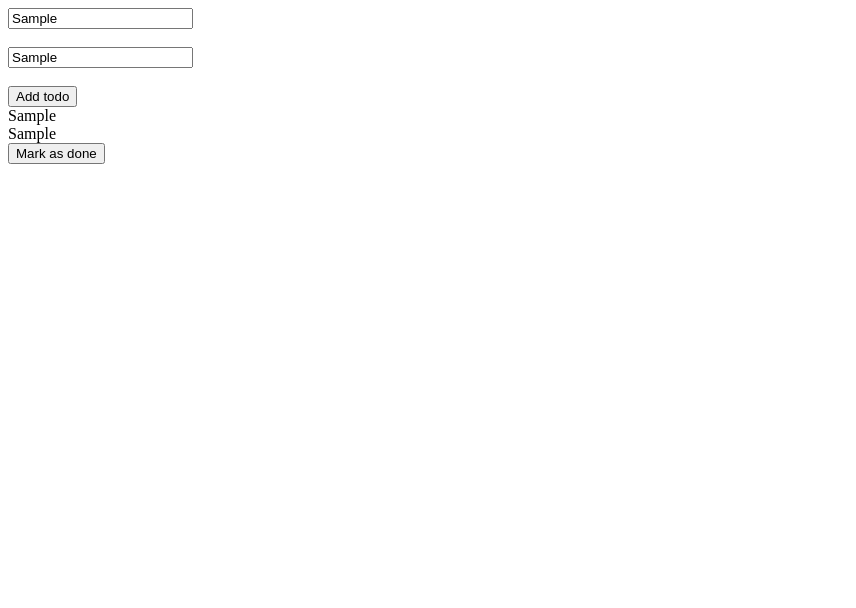
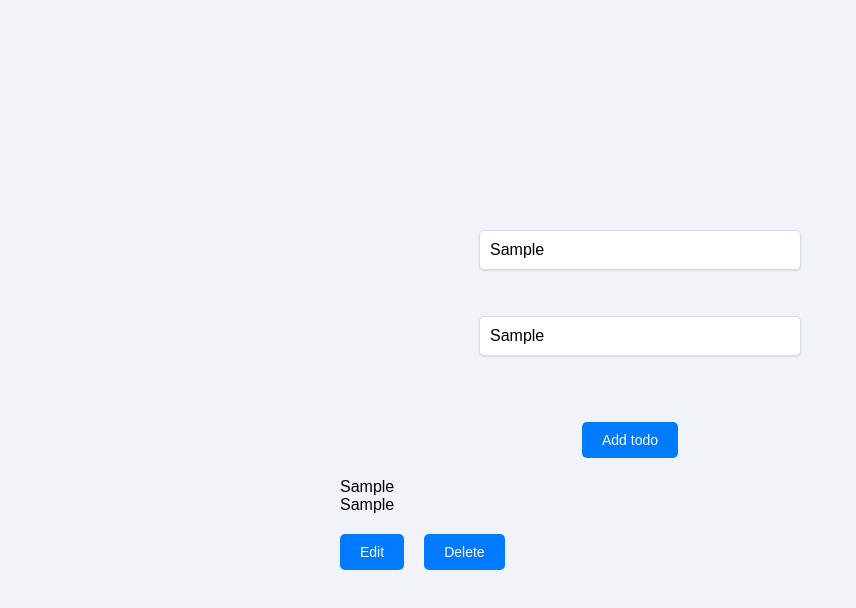
Before and after one commit to ChinmayGambhirrao/Todo-app-using-DOM, a plain HTML site: page index.html in a window 1280 px wide. Both pictures are taken after typing "Sample", "Sample" into the empty fields and a click on the button "Add todo". Shown: the whole page, without its empty margins (0-856 px from the left). Drawn offline with Linux system fonts and the light colour scheme.

Commit message:
Removed the Mark as done button

```diff
--- a/index.html
+++ b/index.html
@@ -1,52 +1,228 @@
+<!-- Better Solution (Assignment) -->
+<!-- What React do? it calculates the diff between the states -->
+
 <!DOCTYPE html>
 <html lang="en">
   <head>
     <meta charset="UTF-8" />
     <meta name="viewport" content="width=device-width, initial-scale=1.0" />
-    <title>Document</title>
+    <title>Todo App</title>
+    <style>
+      body {
+        font-family: Arial, sans-serif;
+        background-color: #f0f4f8;
+        margin: 0;
+        padding: 0;
+        display: flex;
+        flex-direction: column;
+        align-items: center;
+        justify-content: center;
+        min-height: 100vh;
+      }
+
+      h1 {
+        color: #333;
+        margin-bottom: 20px;
+      }
+
+      input[type="text"] {
+        width: 300px;
+        padding: 10px;
+        margin-bottom: 10px;
+        border: 1px solid #ddd;
+        border-radius: 5px;
+        font-size: 16px;
+        box-shadow: 0 1px 2px rgba(0, 0, 0, 0.1);
+      }
+
+      button {
+        margin-top: 20px;
+        margin-right: 20px;
+        padding: 10px 20px;
+        background-color: #007bff;
+        color: white;
+        border: none;
+        border-radius: 5px;
+        cursor: pointer;
+        font-size: 14px;
+        transition: background-color 0.3s ease;
+      }
+
+      button:hover {
+        background-color: #0056b3;
+      }
+
+      #todos {
+        margin-top: 20px;
+        width: 80%;
+        max-width: 600px;
+      }
+
+      .todo-container {
+        display: flex;
+        flex-direction: column;
+        background: white;
+        padding: 15px;
+        margin-bottom: 10px;
+        border: 1px solid #ddd;
+        border-radius: 5px;
+        box-shadow: 0 2px 4px rgba(0, 0, 0, 0.1);
+      }
+
+      .todo-container > div {
+        margin-bottom: 5px;
+        font-size: 16px;
+      }
+
+      .todo-container > div:first-child {
+        font-weight: bold;
+        font-size: 18px;
+        color: #333;
+      }
+
+      .todo-container > button {
+        margin: 5px 0;
+        font-size: 14px;
+        background-color: #28a745;
+      }
+
+      .todo-container > button.delete {
+        background-color: #dc3545;
+      }
+
+      .todo-container > button.edit {
+        background-color: #ffc107;
+        color: #333;
+      }
+
+      .todo-container > button:hover {
+        filter: brightness(0.9);
+      }
+    </style>
   </head>
   <body>
     <input type="text" id="title" placeholder="Todo title" /> <br />
     <br />
     <input type="text" id="description" placeholder="Todo description" /> <br />
     <br />
-    <button onclick="addToDo()">Add todo</button>
+    <button onclick="addTodo()">Add todo</button>
 
     <div id="todos"></div>
   </body>
-
   <script>
     let globalId = 1;
+    let todoState = [];
+    let oldTodoState = [];
 
     function markAsDone(todoId) {
       const parent = document.getElementById(todoId);
-      parent.children[2].innerHTML = "Done";
+      parent.children[2].innerHTML = "Done!";
     }
 
-    function createChild(title, description, id) {
-      const child = document.createElement("div");
-      const firstGrandParent = document.createElement("div");
-      firstGrandParent.innerHTML = title;
-
-      const secondGrandParent = document.createElement("div");
-      secondGrandParent.innerHTML = description;
-
-      const thirdGrandParent = document.createElement("button");
-      thirdGrandParent.innerHTML = "Mark as done";
-      thirdGrandParent.setAttribute("onclick", `markAsDone(${id})`);
-      child.appendChild(firstGrandParent);
-      child.appendChild(secondGrandParent);
-      child.appendChild(thirdGrandParent);
-      child.setAttribute("id", id);
-      return child;
+    function deleteTodo(todoId) {
+      todoState = todoState.filter((todo) => todo.id !== todoId);
+      updateState(todoState);
     }
 
-    function addToDo() {
+    function editTodo(todoId) {
+      const todo = todoState.find((todo) => todo.id === todoId);
+
+      if (!todo) {
+        alert("Todo not found! It might have been deleted.");
+        return;
+      }
+
+      const newTitle = prompt("Enter new title:", todo.title);
+      const newDescription = prompt("Enter new description:", todo.description);
+
+      if (newTitle !== null && newDescription !== null) {
+        todo.title = newTitle.trim();
+        todo.description = newDescription.trim();
+        updateTodo(todo, todo);
+        updateState(todoState);
+      }
+    }
+
+    function createTodo(title, description, id) {
+      const container = document.createElement("div");
+      const firstElement = document.createElement("div");
+      firstElement.innerHTML = title;
+      const secondElement = document.createElement("div");
+      secondElement.innerHTML = description;
+
+      const deleteButton = document.createElement("button");
+      deleteButton.innerHTML = "Delete";
+      deleteButton.setAttribute("onclick", `deleteTodo(${id})`);
+
+      const editButton = document.createElement("button");
+      editButton.innerHTML = "Edit";
+      editButton.setAttribute("onclick", `editTodo(${id})`);
+
+      container.appendChild(firstElement);
+      container.appendChild(secondElement);
+      container.appendChild(editButton);
+      container.appendChild(deleteButton);
+      container.setAttribute("id", id);
+      return container;
+    }
+
+    function removeTodo(todo) {
+      const element = document.getElementById(todo.id);
+      element.parentNode.removeChild(element);
+    }
+
+    function updateTodo(oldTodo, newTodo) {
+      const element = document.getElementById(oldTodo.id);
+      element.children[0].innerHTML = newTodo.title;
+      element.children[1].innerHTML = newTodo.description;
+    }
+
+    function updateState(newTodos) {
+      // Find added, deleted, and updated todos
+      const added = newTodos.filter(
+        (newTodo) => !oldTodoState.some((oldTodo) => oldTodo.id === newTodo.id)
+      );
+
+      const deleted = oldTodoState.filter(
+        (oldTodo) => !newTodos.some((newTodo) => newTodo.id === oldTodo.id)
+      );
+
+      const updated = newTodos.filter((newTodo) => {
+        const oldTodo = oldTodoState.find((obj) => obj.id === newTodo.id);
+        return (
+          oldTodo &&
+          (oldTodo.title !== newTodo.title ||
+            oldTodo.description !== newTodo.description)
+        );
+      });
+
+      // Apply changes
+      const todosContainer = document.getElementById("todos");
+      added.forEach((todo) => {
+        const todoElement = createTodo(todo.title, todo.description, todo.id);
+        todosContainer.appendChild(todoElement);
+      });
+
+      deleted.forEach(removeTodo);
+
+      updated.forEach((newTodo) => {
+        const oldTodo = oldTodoState.find((obj) => obj.id === newTodo.id);
+        updateTodo(oldTodo, newTodo);
+      });
+
+      // update old state
+      oldTodoState = [...newTodos];
+    }
+
+    function addTodo() {
       const title = document.getElementById("title").value;
       const description = document.getElementById("description").value;
-      const parent = document.getElementById("todos");
-
-      parent.appendChild(createChild(title, description, globalId++));
+      todoState.push({
+        title: title,
+        description: description,
+        id: globalId++,
+      });
+      updateState(todoState);
     }
   </script>
 </html>
```
Also changed, not shown: script.js (added, +9 -0 lines).
